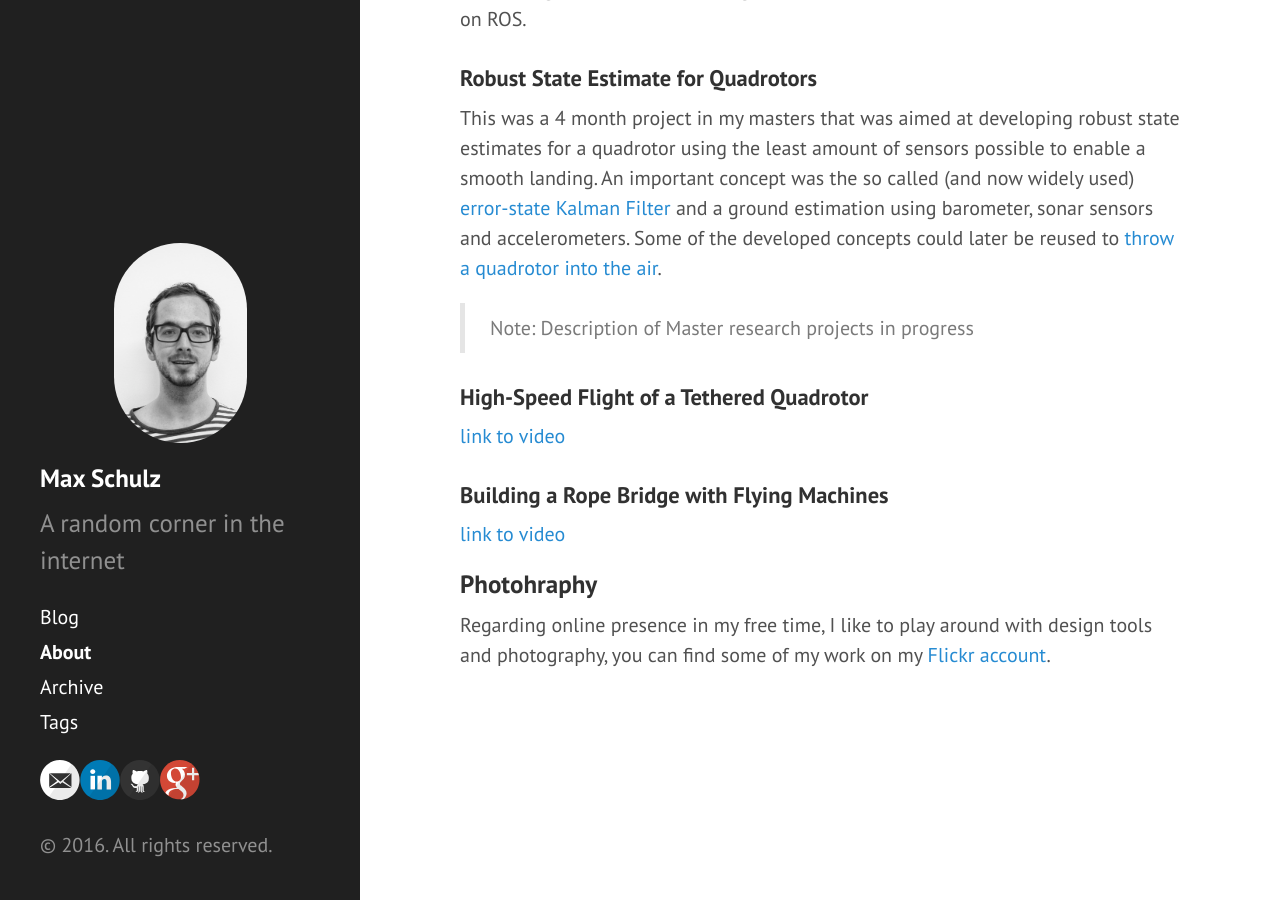
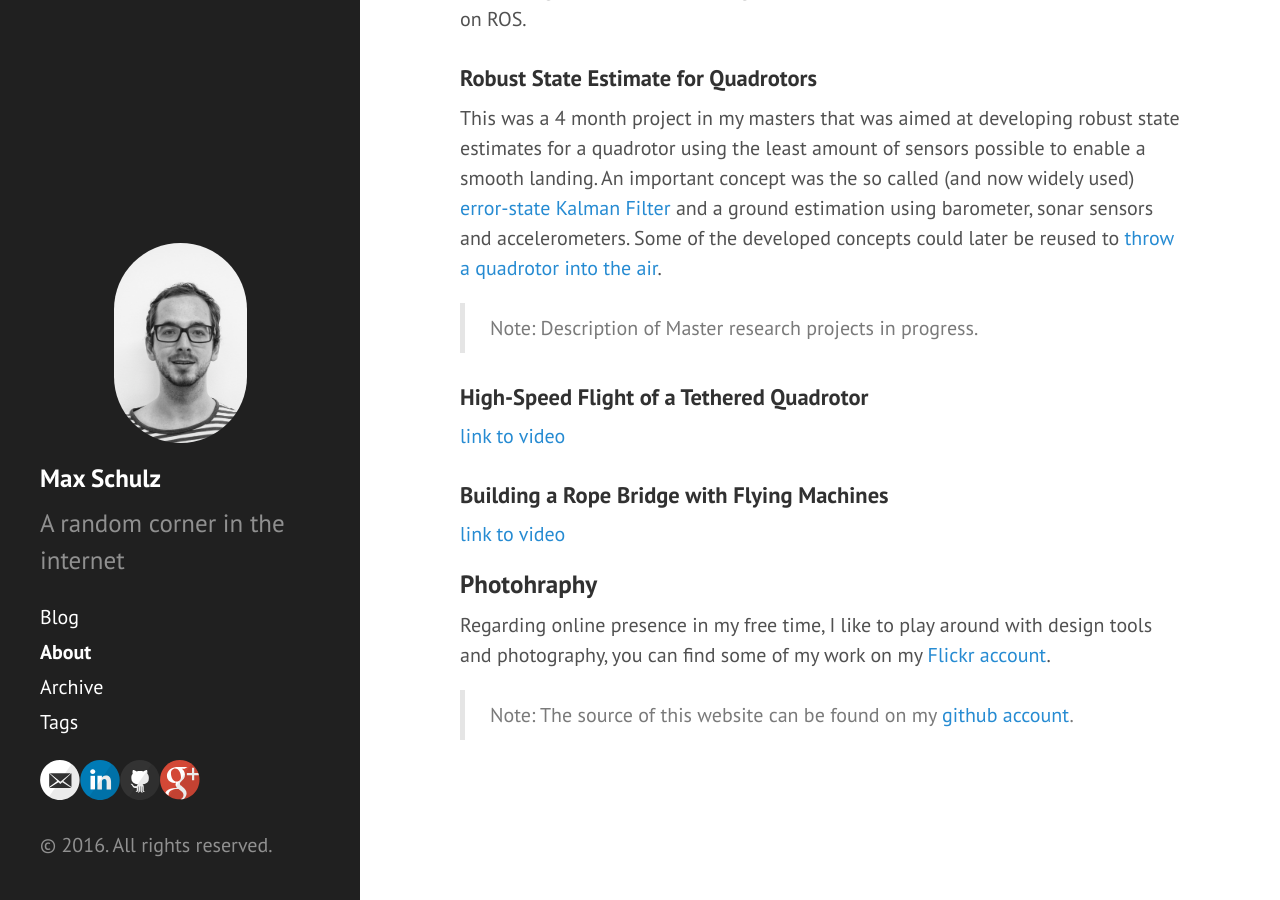
Before and after one commit to schulz-m/schulz-m.github.io, a Jekyll site: the page built from about.md, in a window 1280 px wide and 900 px high, scrolled down 697 px. Built offline with Jekyll 4.4.1, drawn with Linux system fonts in a browser that asks for light colours.

```diff
--- a/about.md
+++ b/about.md
@@ -19,7 +19,7 @@ In my bachelors, I was a team member of [Project Pegasus](http://www.pegasus.eth
 
 This was a 4 month project in my masters that was aimed at developing robust state estimates for a quadrotor using the least amount of sensors possible to enable a smooth landing. An important concept was the so called (and now widely used) [error-state Kalman Filter](http://www.iri.upc.edu/people/jsola/JoanSola/objectes/notes/kinematics.pdf) and a ground estimation using barometer, sonar sensors and accelerometers. Some of the developed concepts could later be reused to [throw a quadrotor into the air](https://www.youtube.com/watch?v=pGU1s6Y55JI).
 
-> Note: Description of Master research projects in progress
+> Note: Description of Master research projects in progress.
 
 ### High-Speed Flight of a Tethered Quadrotor
 
@@ -32,3 +32,5 @@ This was a 4 month project in my masters that was aimed at developing robust sta
 ## Photohraphy
 
 Regarding online presence in my free time, I like to play around with design tools and photography, you can find some of my work on my [Flickr account](https://www.flickr.com/photos/144925784@N04/).
+
+> Note: The source of this website can be found on my [github account](https://github.com/schulz-m/schulz-m.github.io).
```
Also changed, not shown: _layouts/post.html (+26 -0 lines), _posts/2016-07-12-sublime-for-catkin.md (+1 -0 lines).
